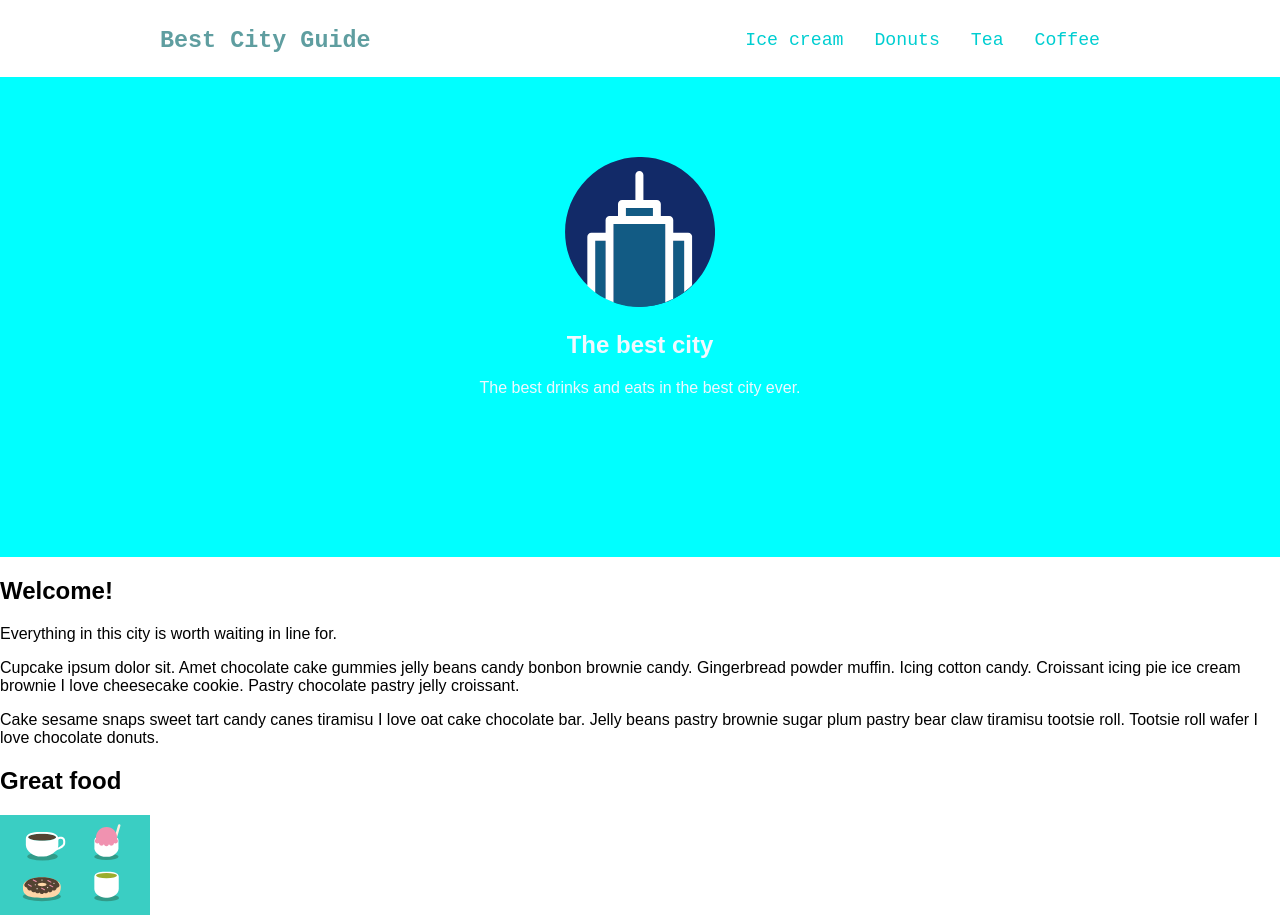
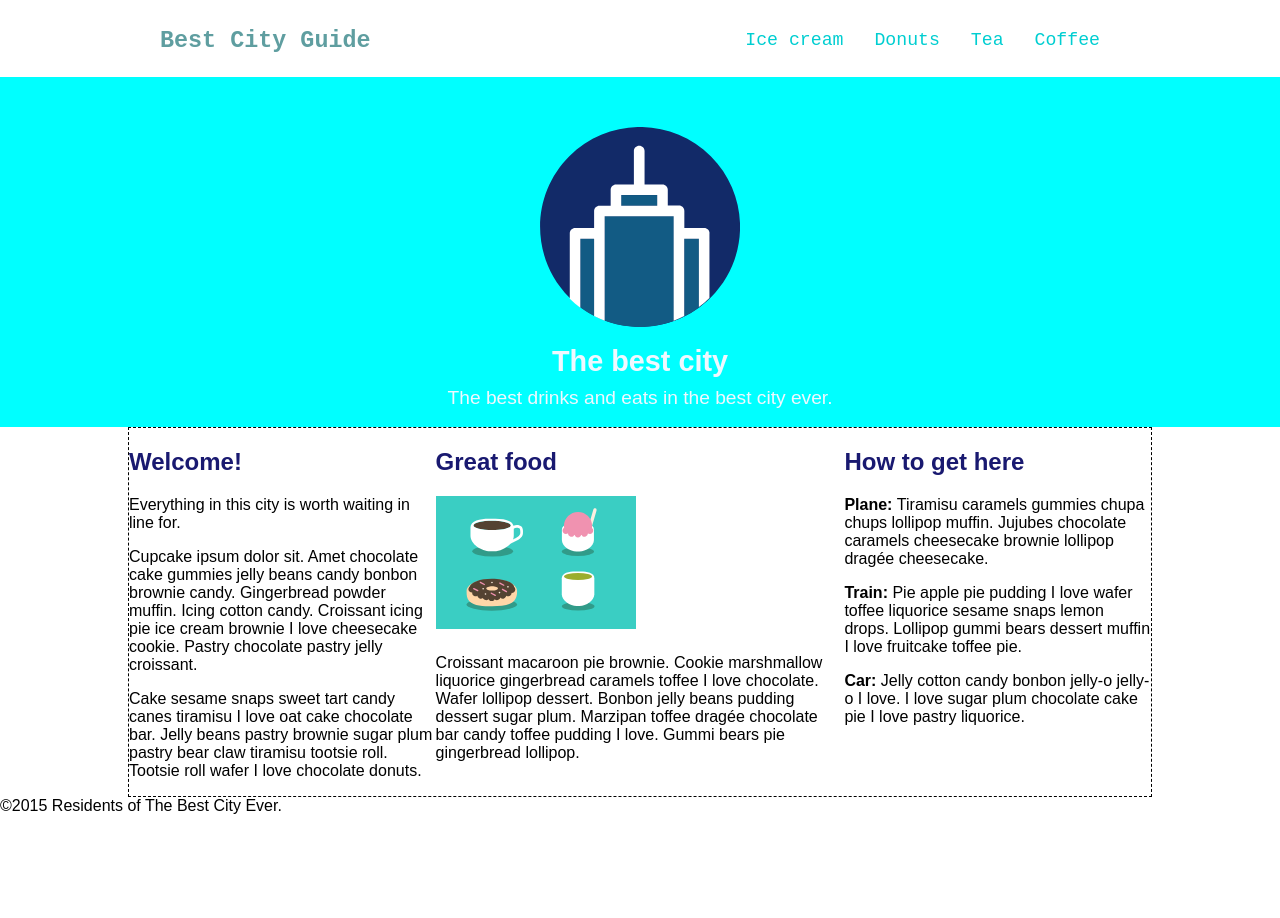
Before and after one commit to Rohanhacker/site2, a plain HTML site: page index.html in a window 1280 px wide. Shown: the top 918 px of the page. After the commit the page ends 815 px from the top, so only its background shows below. Drawn offline with Linux system fonts and the light colour scheme.

Commit message:
minor floats and etc

```diff
--- a/css/style.css
+++ b/css/style.css
@@ -37,12 +37,36 @@ nav li{
     margin-right: 20px;
 }
 .banner{
-    height: 60vh;
+    height: 350px;
     text-align: center;
-    padding-top: 80px;
+    padding-top: 50px;
     background-color: aqua;
     color: aliceblue;
+    font-size: 1.2em;
+    line-height: 0.6em;
 }
 img{
-    width: 150px;
+    width: 200px;
+    margin-bottom: 5px;
 }
+.container {
+    width: 80%;
+    border: 1px dashed;
+    margin: auto;
+}
+.container h2{
+    color: midnightblue;
+}
+.secondary , .tertiary {
+    width: 30%;
+    float: left;
+}
+.primary {
+    width: 40%;
+    float: left;
+}
+.clearfix::after {
+		content: " ";
+		display: table;
+		clear: both;
+	}
--- a/index.html
+++ b/index.html
@@ -19,7 +19,7 @@
             </nav>
             </div>
         </header>
-        <div class="banner">
+        <div class="banner clearfix">
             <img src="img/city-logo.svg">
             <h2>The best city</h2>
             <span>The best drinks and eats in the best city ever.</span>
@@ -45,7 +45,6 @@
 			<p><strong>Car: </strong>Jelly cotton candy bonbon jelly-o jelly-o I love. I love sugar plum chocolate cake pie I love pastry liquorice.</p>
 		</div><!--/.tertiary-->
 	</div>
-
 	<footer class="main-footer">
 		<span>&copy;2015 Residents of The Best City Ever.</span>
 	</footer>
```
